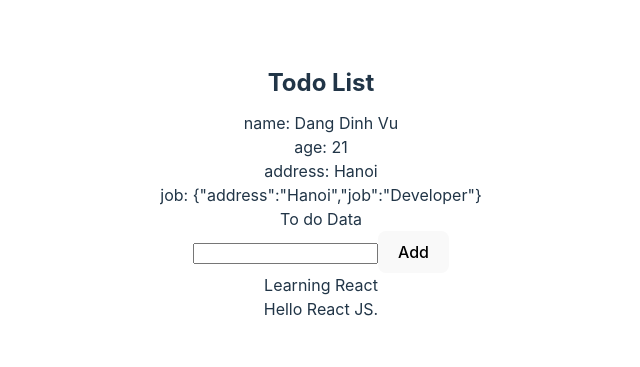
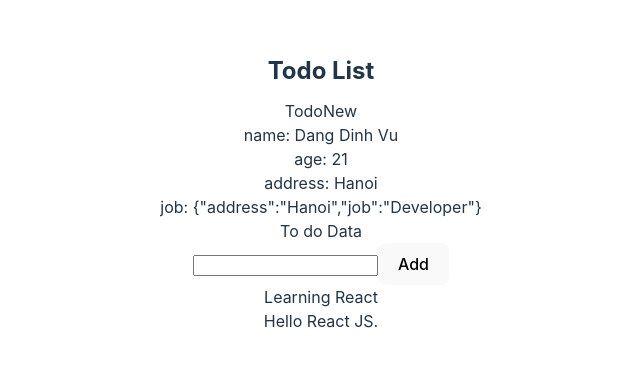
Before and after one commit to dangdinhvu221/react_vite, a React (Vite) app: page / in a window 1280 px wide. Shown: the part 207-574 px from the top of the page, without its empty margins (319-959 px from the left). Built offline with nearby package versions, Linux system fonts and the light colour scheme.

Commit message:
pass a function from a parent component to a child component

```diff
--- a/src/App.jsx
+++ b/src/App.jsx
@@ -2,6 +2,7 @@ import { useState } from 'react'
 import './App.css'
 import './components/lean/todo/todo.css'
 import TodoData from './components/TodoData';
+import TodoNew from './components/ToDoNew';
 const App = () =>{
 
   // Dữ liệu để truyền vào component TodoData
@@ -12,14 +13,25 @@ const App = () =>{
     job: "Developer"
   }
 
+  // truyền addNewTodo cho thằng con xử lý
+  const addNewTodo = (name) => {
+    alert(`Add new todo: ${name}`);
+  }
+  // addNewTodo();
+
   return (
     <>
       <div className='todo-container'>
         <div className='todo-title'> Todo List </div>
         {/* // Truyền props vào component TodoData */}
+        {/* truyền tham chiếu addNewTodo vào component TodoData */}
+        {/*addNewTodo chỉ truyền Data thôi chứ chưa thực thi */}
+        <TodoNew addNewTodo = {addNewTodo}/>
+
         <TodoData fullname = {fullname}
                   age = {age}
-                  data = {data} />
+                  data = {data}
+                  />
         <div>
           <input type="text" />
           <button>Add</button>
--- /dev/null
+++ b/src/components/ToDoNew.jsx
@@ -0,0 +1,11 @@
+const TodoNew = (props) => {
+    const {addNewTodo} = props;
+    // addNewTodo("Learn ReactJS");
+  return (
+    <div>TodoNew
+        {console.log(props)}
+    </div>
+  )
+}
+
+export default TodoNew;
```
